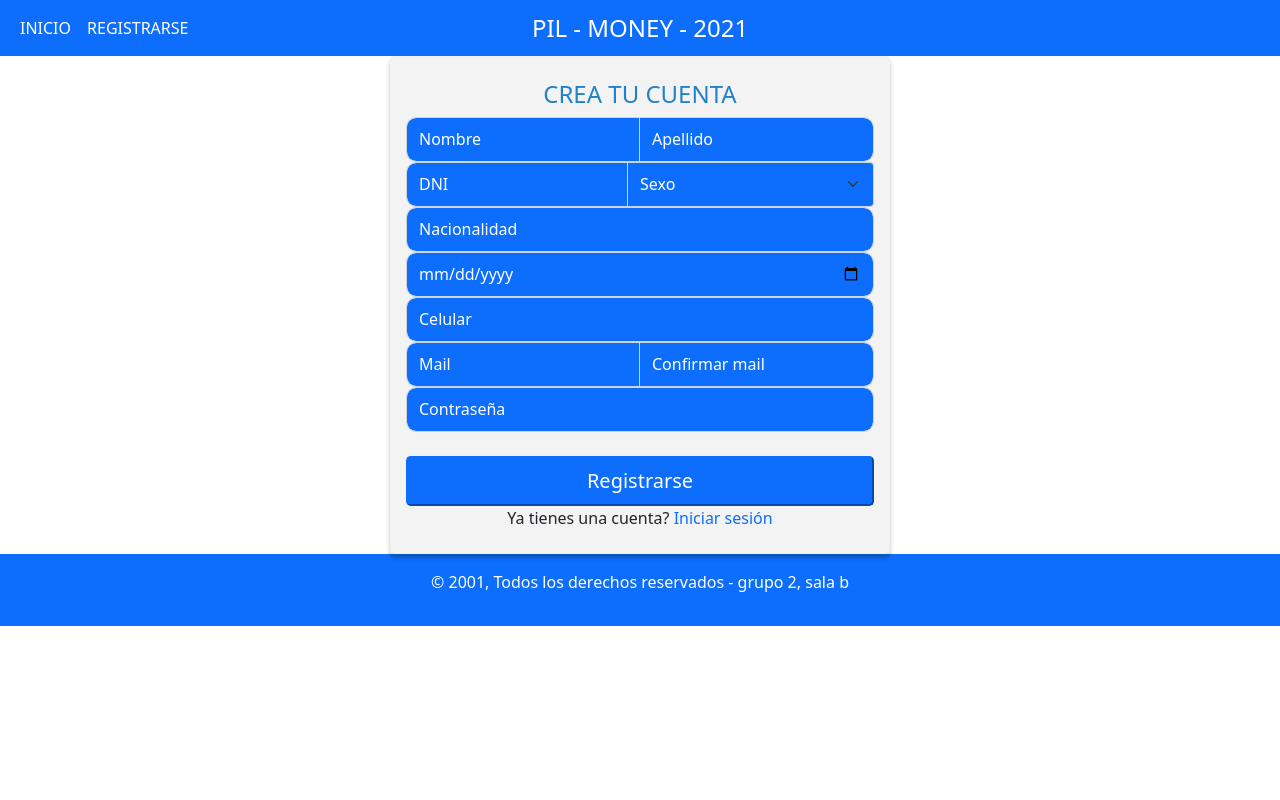
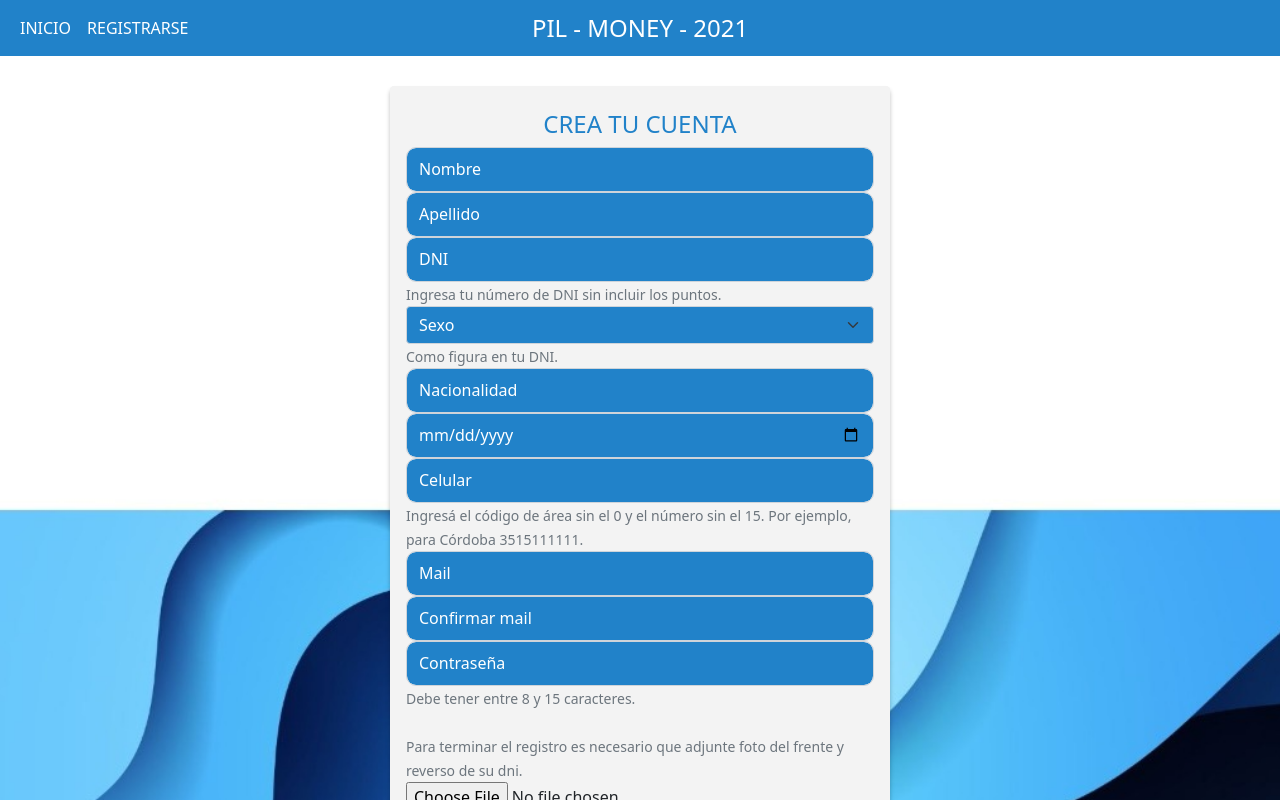
Before and after one commit to JuanDubowez/proyectoPil, an Angular app: page /sign-up in a window 1280 px wide. Shown: the top 800 px of the page. Built offline with nearby package versions, Linux system fonts and the light colour scheme.

Commit message:
terminado signUp

```diff
--- a/src/app/app.component.css
+++ b/src/app/app.component.css
@@ -0,0 +1,6 @@
+.image{
+    background-size:cover; width:auto;
+    background-image:url('../assets/img/fondo.jpeg');
+    background-position:50% 50%;
+
+  }
--- a/src/app/app.component.html
+++ b/src/app/app.component.html
@@ -1,5 +1,7 @@
 <app-navbar></app-navbar>
+<div class="image">
 <div class="container-fluid">
   <router-outlet></router-outlet>
 </div>
+</div>
 <app-footer></app-footer>
--- a/src/app/layout/footer/footer.component.css
+++ b/src/app/layout/footer/footer.component.css
@@ -1,3 +1,4 @@
 footer {
     text-align: center;
+    background-color: #2182C9;
     }
--- a/src/app/layout/footer/footer.component.html
+++ b/src/app/layout/footer/footer.component.html
@@ -1,3 +1,3 @@
-<footer class="bg-primary text-white p-3">
-    <p>&copy; 2001, Todos los derechos reservados - grupo 2, sala b</p>
+<footer class="text-white p-3">
+    <p>&copy; 2001, Todos los derechos reservados - Grupo 2, Sala B</p>
 </footer>
--- a/src/app/layout/navbar/navbar.component.css
+++ b/src/app/layout/navbar/navbar.component.css
@@ -0,0 +1,3 @@
+.nav {
+    background-color: #2182C9;
+}
--- a/src/app/layout/navbar/navbar.component.html
+++ b/src/app/layout/navbar/navbar.component.html
@@ -1,4 +1,4 @@
-<nav class="navbar navbar-expand-lg navbar-dark bg-primary">
+<nav class="nav navbar navbar-expand-lg">
   <div class="container-fluid">
     <div class="collapse navbar-collapse" id="navbarSupportedContent">
       <ul class="navbar-nav me-auto mb-2 mb-lg-0">
@@ -6,7 +6,7 @@
           <a class="text-white nav-link" routerLink="/home" routerLinkActive="active" aria-current="page">INICIO</a>
         </li>
         <li class="nav-item">
-          <a class="text-white nav-link"  routerLink="/quienes-somos" routerLinkActive="active" aria-current="page">REGISTRARSE</a>
+          <a class="text-white nav-link"  routerLink="/sign-up" routerLinkActive="active" aria-current="page">REGISTRARSE</a>
         </li>
       </ul>
     </div>
--- a/src/app/pages/sign-up/sign-up.component.css
+++ b/src/app/pages/sign-up/sign-up.component.css
@@ -1,4 +1,21 @@
 html,
+.fondo {
+width: 1920px;
+height: 495px;
+top: 540px;
+margin-top: 50%;
+margin-bottom: 4.17%;
+z-index: 1;
+}
+
+.image{
+  height:40em; background-size:cover; width:auto;
+  background-image:url('../../../assets/img/Abstarct_paper_01.jpg');
+  background-position:50% 50%;
+  margin-top: 50%;
+
+}
+
 .form-signin {
   padding: 10px;
   margin: auto;
@@ -8,6 +25,10 @@ html,
 .box {
   background: #F3F3F3;
 box-shadow: 0px 4px 4px rgba(0, 0, 0, 0.25);
+margin-top: 30px;
+margin-bottom: 30px;
+
+
 }
 
 ::placeholder { color: white; }
@@ -36,3 +57,11 @@ color: #2182C9;
 .form-control:focus {
     box-shadow: none
 }
+
+.casilla2 {
+  background-color: #2182C9;
+}
+
+.boton {
+  background-color: #2182C9;
+}
--- a/src/app/pages/sign-up/sign-up.component.html
+++ b/src/app/pages/sign-up/sign-up.component.html
@@ -1,41 +1,115 @@
+
 <div class="container-fluid d-flex justify-content-center align-items-center h-100">
-    <div class="box card p-3 text-center py-4">
+    <div class="box card p-3 py-4">
         <h4 class="titulo">Crea tu cuenta</h4>
-        <form>
-            <div class="input-group casilla">
-                <input type="text" class="form-control bg-primary" placeholder="Nombre" aria-label="Nombre"/>
-                <span></span>
-                <input type="text" class="form-control bg-primary" placeholder="Apellido" aria-label="Apellido"/>
+        <form [formGroup]="form" (ngSubmit)="onEnviar($event)" novalidate>
+            <div class="form-group">
+                <input type="text" class="form-control casilla2" formControlName="name" placeholder="Nombre"/>
+                <div *ngIf="nameField?.errors  && nameField?.dirty" class="text-danger">
+                    <p *ngIf="nameField?.hasError('required')" >
+                      El nombre es requerido.
+                    </p>
+                </div>
             </div>
-            <div class="input-group">
-                <input type="text" class="form-control bg-primary" placeholder="DNI" aria-label="DNI"/>
-                <span></span>
-                <select class="form-select bg-primary text-white" aria-label="Sexo">
+            <div class="form-group">
+                <input type="text" class="form-control casilla2" formControlName="lastName" placeholder="Apellido"/>
+                <div *ngIf="lastNameField?.errors  && lastNameField?.dirty" class="text-danger">
+                    <p *ngIf="lastNameField?.hasError('required')" >
+                      El apellido es requerido.
+                    </p>
+                </div>
+            </div>
+            <div class="form-group">
+                <input type="text" class="form-control casilla2" formControlName="dni" placeholder="DNI"/>
+                <small id="dnilHelp" class="form-text text-muted">  Ingresa tu número de DNI sin incluir los puntos.</small>
+                <div *ngIf="dniField?.errors  && dniField?.dirty" class="text-danger">
+                    <p *ngIf="dniField?.hasError('required')" >
+                      El DNI es requerido.
+                    </p>
+                    <p *ngIf="dniField?.hasError('minlength')">
+                        El formato del DNI debe ser válido.
+                    </p>
+                    <p *ngIf="dniField?.hasError('maxlength')">
+                        El formato del mail debe ser válido.
+                    </p>
+                </div>
+            </div>
+            <div class="form-group">
+                <select class="custom-select form-select casilla2 text-white">
                     <option selected>Sexo</option>
                     <option value="1">Femenino</option>
                     <option value="2">Masculino</option>
-                    <option value="3">Otro</option>
                 </select>
+                <small id="sexoHelp" class="form-text text-muted">Como figura en tu DNI.</small>
             </div>
             <div class="form-group">
-                <input type="text" class="form-control bg-primary" placeholder="Nacionalidad"/>
+                <input type="text" class="form-control casilla2" formControlName="nacionalidad" placeholder="Nacionalidad"/>
             </div>
             <div class="form-group">
-                <input type="date" class="form-control bg-primary text-white" placeholder="Fecha de Nacimiento"/>
+                <input type="date" class="form-control casilla2 text-white" formControlName="nacimiento" placeholder="Fecha de Nacimiento"/>
+                <div *ngIf="nacionalidadField?.errors  && nacionalidadField?.dirty" class="text-danger">
+                    <p *ngIf="nacionalidadField?.hasError('required')" >
+                      La nacionalidad es requerida.
+                    </p>
+                </div>
             </div>
             <div class="form-group">
-                <input type="text" class="form-control bg-primary" placeholder="Celular"/>
-            </div>
-            <div class="input-group">
-                <input type="email" class="form-control bg-primary" placeholder="Mail" aria-label="Mail"/>
-                <span></span>
-                <input type="email" class="form-control bg-primary" placeholder="Confirmar mail" aria-label="Confirmar mail"/>
+                <input type="text" class="form-control casilla2" formControlName="telefono" placeholder="Celular"/>
+                <small id="telefonolHelp" class="form-text text-muted">Ingresá el código de área sin el 0 y el número sin el 15. Por ejemplo, para Córdoba 3515111111.</small>
+                <div *ngIf="telefonoField?.errors  && telefonoField?.dirty" class="text-danger">
+                    <p *ngIf="telefonoField?.hasError('required')" >
+                      El teléfono es requerido.
+                    </p>
+                </div>
             </div>
             <div class="form-group">
-                <input type="password" class="form-control bg-primary" placeholder="Contraseña"/>
+                <input type="email" class="form-control casilla2" formControlName="mail" placeholder="Mail"/>
+                <div *ngIf="mailField?.errors  && mailField?.dirty" class="text-danger">
+                    <p *ngIf="mailField?.hasError('required')" >
+                      El mail es requerido.
+                    </p>
+                    <p *ngIf="mailField?.hasError('email')">
+                      El formato del mail debe ser válido.
+                    </p>
+                </div>
+            </div>
+            <div class="form-group">
+                <input type="email" class="form-control casilla2" formControlName="checkMail" placeholder="Confirmar mail"/>
+                <div *ngIf="checkMailField?.errors  && checkMailField?.dirty" class="text-danger">
+                    <p *ngIf="checkMailField?.hasError('required')" >
+                      El mail es requerido.
+                    </p>
+                    <p *ngIf="mailField?.hasError('email')">
+                      El formato del mail debe ser válido.
+                    </p>
+                    <p *ngIf="checkMailDifferent" >
+                        Los mails deben ser iguales.
+                      </p>
+                </div>
+            </div>
+            <div class="form-group">
+                <input type="password" class="form-control casilla2" formControlName="contrasena" placeholder="Contraseña"/>
+                <small id="passwordlHelp" class="form-text text-muted">Debe tener entre 8 y 15 caracteres.</small>
+                <div *ngIf="passField?.errors  && passField?.dirty" class="text-danger">
+                    <p *ngIf="passField?.hasError('required')" >
+                      La contraeña es requerida.
+                    </p>
+                    <p *ngIf="passField?.hasError('minlength')">
+                        La contraseña debe terner al menos 8 caracteres.
+                    </p>
+                    <p *ngIf="passField?.hasError('maxlength')">
+                        La contraseña debe terner como máximo 15 caracteres.
+                    </p>
+                </div>
+
             </div>
             <br>
-            <button class="w-100 btn-lg btn-primary" type="submit">
+            <div class="custom-file">
+                <small id="filelHelp" class="form-text text-muted">Para terminar el registro es necesario que adjunte foto del frente y reverso de su dni.</small><br>
+                <input type="file" class="custom-file-input" id="customFile">
+              </div>
+            <br>
+            <button class="w-100 btn-lg boton text-white" type="submit">
              Registrarse
             </button>
             <span>Ya tienes una cuenta?</span><a href="#" class="text-decoration-none"> Iniciar sesión</a>
--- a/src/app/pages/sign-up/sign-up.component.ts
+++ b/src/app/pages/sign-up/sign-up.component.ts
@@ -1,5 +1,5 @@
 import { Component, OnInit } from '@angular/core';
-import { FormControl, Validators } from '@angular/forms';
+import { FormControl, Validators, FormGroup, FormBuilder } from '@angular/forms';
 
 @Component({
   selector: 'app-sign-up',
@@ -7,12 +7,112 @@ import { FormControl, Validators } from '@angular/forms';
   styleUrls: ['./sign-up.component.css']
 })
 export class SignUpComponent implements OnInit {
-  mail=new FormControl('', [Validators.required, Validators.email]);
-  password=new FormControl('',[Validators.required, Validators.minLength(8)]);
 
-  constructor() { }
+  form: FormGroup;
+
+  constructor(private formBuilder: FormBuilder) {
+    this.form= this.formBuilder.group(
+      {
+        name:['',[Validators.required]],
+        lastName: ['', [Validators.required]],
+        dni:['', [Validators.required, Validators.minLength(7), Validators.maxLength(8)]],
+        sexo:['', [Validators.required]],
+        nacionalidad:['', [Validators.required]],
+        nacimiento:['', [Validators.required]],
+        telefono:['', [Validators.required]],
+        mail:['', [Validators.required, Validators.email]],
+        checkMail:['', [Validators.required, Validators.email]],
+        contrasena:['',[Validators.required, Validators.minLength(8), Validators.maxLength(15)]]
+      }
+    )
+  }
 
   ngOnInit(): void {
   }
 
+  get nameField() {
+    return this.form.get("name");
+  }
+
+  get nameInvalid() {
+    return this.nameField?.touched && !this.nameField.valid;
+  }
+
+  get lastNameField() {
+    return this.form.get("lastName");
+  }
+
+  get lastNameInvalid() {
+    return this.lastNameField?.touched && !this.lastNameField.valid;
+  }
+
+  get dniField() {
+    return this.form.get("dni");
+  }
+
+  get dniInvalid() {
+    return this.dniField?.touched && !this.dniField.valid;
+  }
+
+  get nacionalidadField() {
+    return this.form.get("nacionalidad");
+  }
+
+  get nacionalidadInvalid() {
+    return this.nacionalidadField?.touched && !this.nacionalidadField.valid;
+  }
+
+  get telefonoField() {
+    return this.form.get("telefono");
+  }
+
+  get telefonoInvalid() {
+    return this.telefonoField?.touched && !this.telefonoField.valid;
+  }
+
+  get mailField() {
+    return this.form.get("mail");
+  }
+
+  get mailInvalid() {
+    return this.mailField?.touched && !this.mailField.valid;
+  }
+
+  get checkMailField() {
+    return this.form.get("checkMail");
+  }
+
+  checkMailDifferent () {
+    let result;
+    if (this.mailField != this.checkMailField) {
+      result = true;
+    }
+    else {
+      result = false;
+    }
+    return result;
+  }
+
+  get passField() {
+    return this.form.get("contrasena");
+  }
+
+  get passInvalid() {
+    return this.passField?.touched && !this.passField.valid;
+  }
+
+
+  onEnviar(event: Event)
+  {
+    event.preventDefault();
+    if (this.form.valid)
+    {
+      console.log(this.form.value);
+    }
+    else
+    {
+      this.form.markAllAsTouched();
+    }
+  }
+
 }
```
Also changed, not shown: src/assets/img/fondo.jpeg (added).
